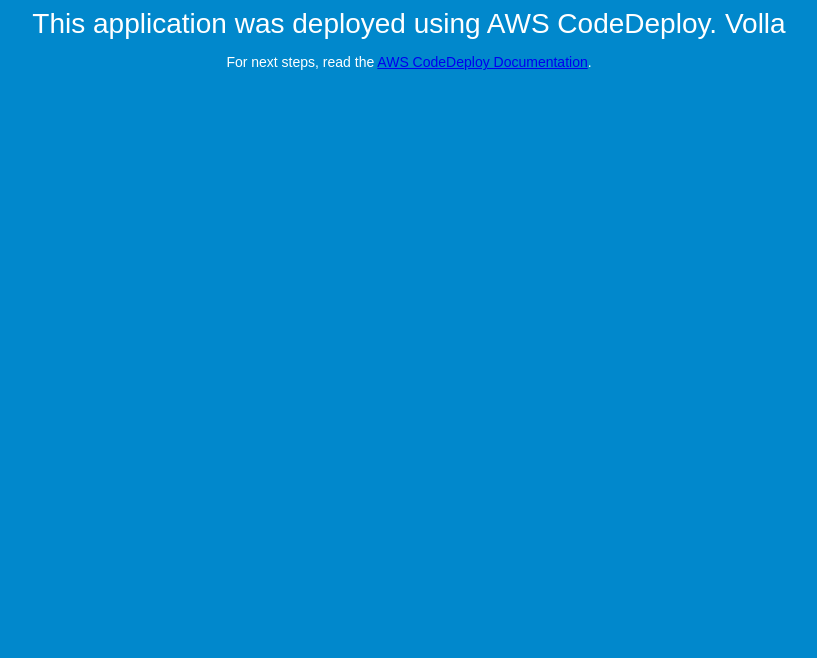
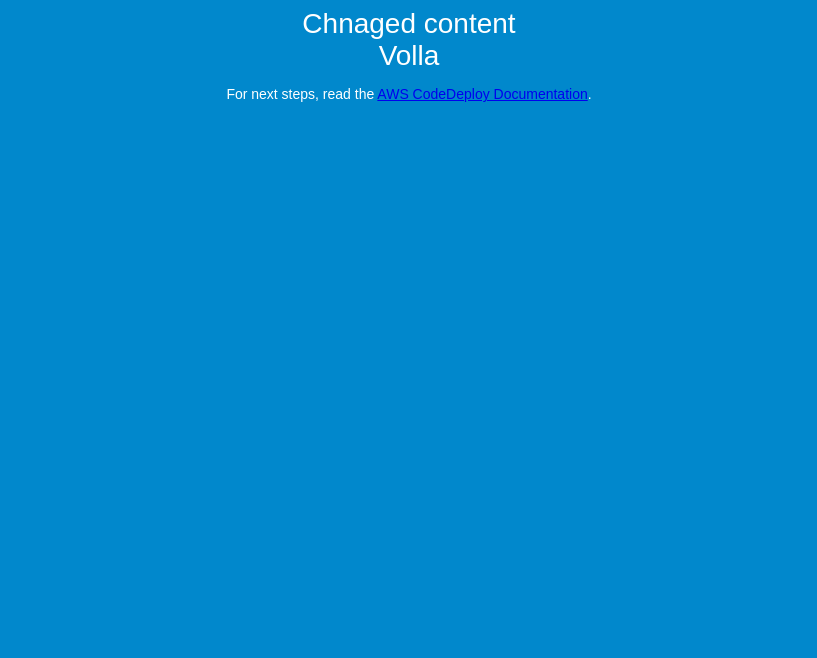
Before and after one commit to abhinaypal98/lab1rpo, a plain HTML site: page index.html in a window 1280 px wide. Shown: the part 142-800 px from the top of the page, without its empty margins (231-1048 px from the left). Drawn offline with Linux system fonts and the light colour scheme.

Commit message:
Update index.html

```diff
--- a/index.html
+++ b/index.html
@@ -27,7 +27,7 @@
 <body>
   <div align="center">
     <h1>Congratulations</h1>
-    <h2>This application was deployed using AWS CodeDeploy. Volla</h2>
+    <h2>Chnaged content<br> Volla</h2>
     <p>For next steps, read the <a href="http://aws.amazon.com/documentation/codedeploy">AWS CodeDeploy Documentation</a>.</p>
   </div>
 </body>
```
